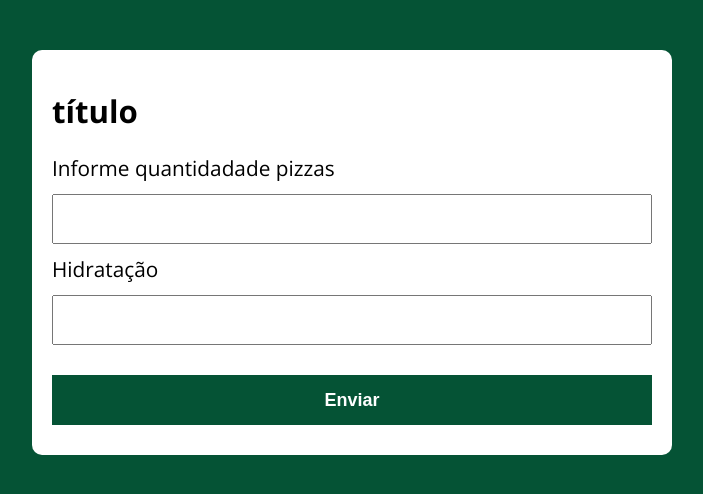
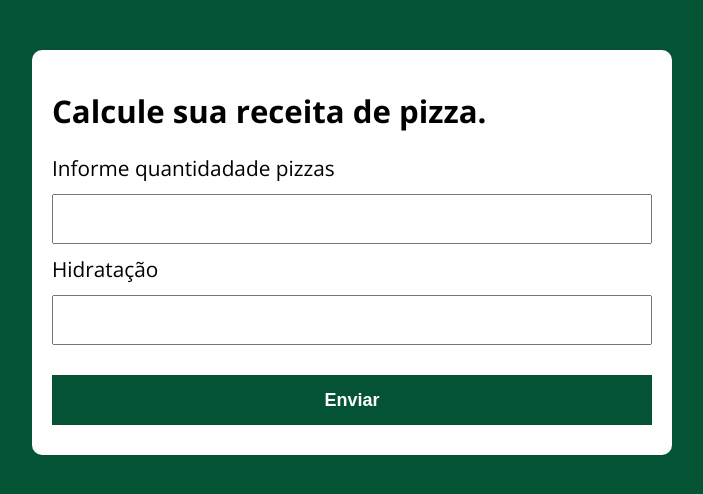
Before and after one commit to murilo122/Calculadora-hidratacao-massa, a plain HTML site: page index.html in a window 1280 px wide. Shown: the whole page, without its empty margins (288-991 px from the left). Drawn offline with nearby package versions, Linux system fonts and the light colour scheme.

Commit message:
Adicionado nome de título

```diff
--- a/index.html
+++ b/index.html
@@ -12,7 +12,7 @@
 <body>
 
   <section class="container">
-    <h1>título</h1>
+    <h1>Calcule sua receita de pizza.</h1>
 
    <form id="form">
 
```
